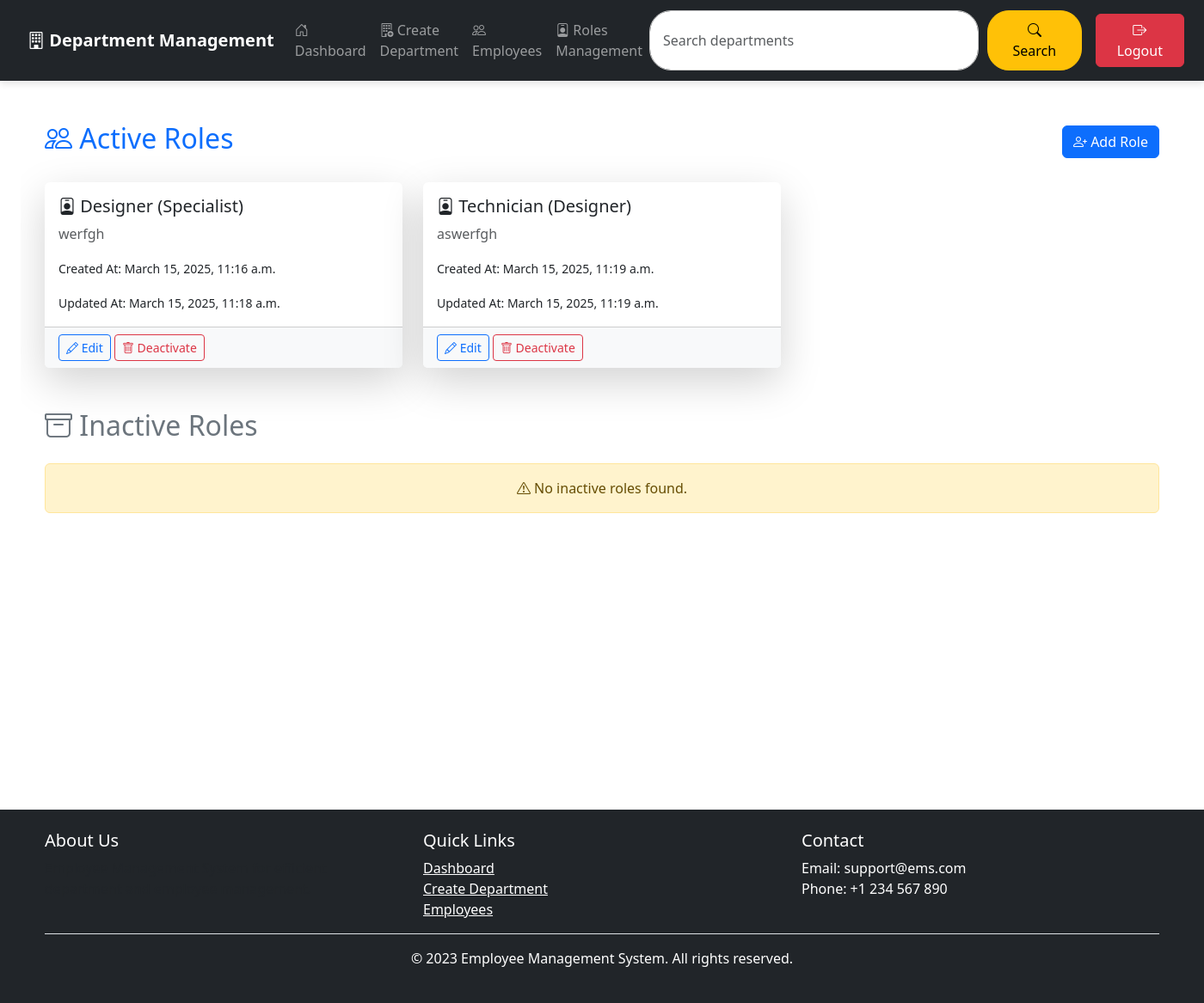
After one commit to Sameer9612/authentication, a Django app: page /roles/ in a window 1400 px wide. The commit adds this page. Shown: the whole page at 86% size. Run offline with Django 5.2, Linux system fonts and the light colour scheme; a user stored in the database is signed in; data comes from the database, SQL or seed files in the repository; both versions use the stored data as it was after the commit; some libraries are stand-ins or nearby versions.

Commit message:
role management

```diff
--- a/app/templates/base.html
+++ b/app/templates/base.html
@@ -47,7 +47,6 @@
     <nav class="navbar navbar-expand-lg navbar-dark bg-dark">
         <div class="container-fluid">
             <a class="navbar-brand fw-bold" href="{% url 'departments:dashboard' %}">
-
                 <i class="bi bi-building"></i> Department Management
             </a>
 
@@ -55,12 +54,11 @@
                     aria-controls="navbarNav" aria-expanded="false" aria-label="Toggle navigation">
                 <span class="navbar-toggler-icon"></span>
             </button>
-
+            {% if user.is_authenticated %}
             <div class="collapse navbar-collapse" id="navbarNav">
                 <ul class="navbar-nav me-auto">
                     <li class="nav-item">
                         <a class="nav-link" href="{% url 'departments:dashboard' %}">
-
                             <i class="bi bi-house-door"></i> Dashboard
                         </a>
                     </li>
@@ -74,13 +72,16 @@
                             <i class="bi bi-people"></i> Employees
                         </a>
                     </li>
+                    <li class="nav-item">
+                        <a class="nav-link" href="{% url 'role_dashboard' %}">
+                            <i class="bi bi-person-badge"></i> Roles Management
+                        </a>
+                    </li>
                 </ul>
-
 
                 <!-- Centered Search Bar -->
                 <div class="search-box">
                     <form class="d-flex" action="{% url 'departments:search' %}" method="GET">
-
                         <input class="form-control search-input" type="search" name="q" placeholder="Search departments">
                         <button class="btn btn-warning search-btn" type="submit">
                             <i class="bi bi-search"></i> Search
@@ -88,7 +89,7 @@
                     </form>
                 </div>
 
-                {% if user.is_authenticated %}
+
                 <div class="ms-3">
                     <form action="{% url 'logout' %}" method="POST">
                         {% csrf_token %}
@@ -103,7 +104,6 @@
     </nav>
 
     <div class="container-fluid p-4 min-vh-100 d-flex flex-column" style="padding-bottom: 100px;">
-
         {% if messages %}
             {% for message in messages %}
                 <div class="alert alert-{{ message.tags }}">
@@ -134,7 +134,6 @@
                         <li><a href="{% url 'departments:dashboard' %}" class="text-white">Dashboard</a></li>
                         <li><a href="{% url 'departments:create' %}" class="text-white">Create Department</a></li>
                         <li><a href="{% url 'employee_dashboard' %}" class="text-white">Employees</a></li>
-
                     </ul>
                 </div>
                 <div class="col-md-4">
--- /dev/null
+++ b/app/templates/roles/dashboard.html
@@ -0,0 +1,74 @@
+{% extends 'base.html' %}
+
+{% block content %}
+<div class="container mt-4">
+    <div class="d-flex justify-content-between align-items-center mb-4">
+        <h2 class="text-primary"><i class="bi bi-people"></i> Active Roles</h2>
+        <a href="{% url 'create_role' %}" class="btn btn-primary">
+            <i class="bi bi-person-plus"></i> Add Role
+        </a>
+    </div>
+
+    {% if active_roles %}
+        <div class="row row-cols-1 row-cols-md-2 row-cols-lg-3 g-4">
+            {% for role in active_roles %}
+            <div class="col">
+                <div class="card h-100 shadow-lg border-0">
+                    <div class="card-body">
+                        <h5 class="card-title text-dark">
+                            <i class="bi bi-person-badge"></i> {{ role.role_name }} {% if role.position %} ({{ role.position }}) {% endif %}
+                        </h5>
+                        <p class="card-text text-muted">{{ role.description }}</p>
+                        <p class="card-text"><small>Created At: {{ role.created_at }}</small></p>
+                        <p class="card-text"><small>Updated At: {{ role.updated_at }}</small></p>
+                    </div>
+                    <div class="card-footer bg-light d-flex justify-content-between">
+                        <div>
+                            <a href="{% url 'update_role' role.role_id %}" class="btn btn-sm btn-outline-primary">
+                                <i class="bi bi-pencil"></i> Edit
+                            </a>
+                            <a href="{% url 'delete_role' role.role_id %}" class="btn btn-sm btn-outline-danger">
+                                <i class="bi bi-trash"></i> Deactivate
+                            </a>
+                        </div>
+                    </div>
+                </div>
+            </div>
+            {% endfor %}
+        </div>
+    {% else %}
+        <div class="alert alert-info text-center">
+            <i class="bi bi-info-circle"></i> No active roles found.
+            <a href="{% url 'create_role' %}" class="alert-link">Create one now</a>.
+        </div>
+    {% endif %}
+
+    <h2 class="mt-5 mb-4 text-secondary"><i class="bi bi-archive"></i> Inactive Roles</h2>
+
+    {% if inactive_roles %}
+        <div class="row row-cols-1 row-cols-md-2 row-cols-lg-3 g-4">
+            {% for role in inactive_roles %}
+            <div class="col">
+                <div class="card h-100 shadow-sm border-0">
+                    <div class="card-body">
+                        <h5 class="card-title text-muted">
+                            <i class="bi bi-x-circle"></i> {{ role.role_name }} {% if role.position %} ({{ role.position }}) {% endif %}
+                        </h5>
+                        <p class="card-text">{{ role.description }}</p>
+                    </div>
+                    <div class="card-footer bg-light text-center">
+                        <a href="{% url 'reactivate_role' role.role_id %}" class="btn btn-sm btn-outline-success">
+                            <i class="bi bi-arrow-repeat"></i> Reactivate
+                        </a>
+                    </div>
+                </div>
+            </div>
+            {% endfor %}
+        </div>
+    {% else %}
+        <div class="alert alert-warning text-center">
+            <i class="bi bi-exclamation-triangle"></i> No inactive roles found.
+        </div>
+    {% endif %}
+</div>
+{% endblock %}
--- a/app/views.py
+++ b/app/views.py
@@ -1,33 +1,90 @@
 from django.shortcuts import render, get_object_or_404, redirect
 from django.contrib import messages
 from django.contrib.auth.decorators import login_required, user_passes_test
-from .models import Department, Employee
-from .forms import DepartmentForm, EmployeeForm
+from .models import Department, Employee, Role
+from .forms import DepartmentForm, EmployeeForm, RoleForm
 from django.contrib.auth.views import PasswordResetView, PasswordResetConfirmView, PasswordResetCompleteView
-
 from django.urls import reverse_lazy
+from django.db.models import CharField, Value
+from django.db.models.functions import Concat
 
 class CustomPasswordResetView(PasswordResetView):
     template_name = 'registration/password_reset_form.html'
     email_template_name = 'registration/password_reset_email.html'
     success_url = reverse_lazy('password_reset_complete')
 
-
 class CustomPasswordResetConfirmView(PasswordResetConfirmView):
     template_name = 'registration/password_reset_confirm.html'
     success_url = reverse_lazy('password_reset_complete')
 
-
 class CustomPasswordResetCompleteView(PasswordResetCompleteView):
     template_name = 'registration/password_reset_complete.html'
-
-
-
 
 def is_admin(user):
     return user.is_superuser
 
-# Department views
+# Role views
+@login_required
+@user_passes_test(is_admin)
+def role_dashboard(request):
+    all_roles = Role.objects.all()  # Fetch all roles
+    active_roles = all_roles.filter(status=True)  # Filter active roles
+    inactive_roles = all_roles.filter(status=False)  # Filter inactive roles
+
+    return render(request, 'roles/dashboard.html', {
+        'active_roles': active_roles,
+        'inactive_roles': inactive_roles
+    })
+
+@login_required
+@user_passes_test(is_admin)
+def create_role(request):
+    if request.method == 'POST':
+        form = RoleForm(request.POST)
+        if form.is_valid():
+            # Include the selected position in the role name
+            position = form.cleaned_data.get('position')  # Get the selected position
+            role_name = form.cleaned_data.get('role_name')  # Get the role name
+            form.instance.role_name = f"{role_name} ({position})" if position else role_name
+            form.save()
+            messages.success(request, 'Role created successfully!')
+            return redirect('role_dashboard')
+        else:
+            # Log form errors
+            print(form.errors)  # Log the errors to the console for debugging
+    else:
+        form = RoleForm()
+    return render(request, 'roles/form.html', {'form': form})
+
+@login_required
+@user_passes_test(is_admin)
+def update_role(request, role_id):
+    role = get_object_or_404(Role, role_id=role_id)
+    if request.method == 'POST':
+        form = RoleForm(request.POST, instance=role)
+        if form.is_valid():
+            # Include the selected position in the role name
+            position = form.cleaned_data.get('position')  # Get the selected position
+            role_name = form.cleaned_data.get('role_name')  # Get the role name
+            form.instance.role_name = f"{role_name} ({position})" if position else role_name
+            form.save()
+            messages.success(request, 'Role updated successfully!')
+            return redirect('role_dashboard')
+    else:
+        form = RoleForm(instance=role)
+    return render(request, 'roles/form.html', {'form': form})
+
+@login_required
+@user_passes_test(is_admin)
+def delete_role(request, role_id):
+    role = get_object_or_404(Role, role_id=role_id)
+    if request.method == 'POST':
+        role.status = False  # Soft delete
+        role.save()
+        messages.success(request, 'Role deleted successfully!')
+        return redirect('role_dashboard')
+    return render(request, 'roles/confirm_delete.html', {'role': role})
+
 @login_required
 @user_passes_test(is_admin)
 def department_dashboard(request):
@@ -37,8 +94,6 @@ def department_dashboard(request):
         'active_departments': active_departments,
         'inactive_departments': inactive_departments
     })
-
-
 
 @login_required
 @user_passes_test(is_admin)
@@ -89,7 +144,6 @@ def reassign_employees(request, dept_id):
         'departments': departments
     })
 
-
 @login_required
 @user_passes_test(is_admin)
 def reactivate_department(request, dept_id):
@@ -106,7 +160,6 @@ def reactivate_department(request, dept_id):
 @login_required
 @user_passes_test(is_admin)
 def delete_department(request, dept_id):
-
     department = get_object_or_404(Department, dept_id=dept_id)
     if request.method == 'POST':
         if department.has_linked_employees():
@@ -137,6 +190,21 @@ def search_department(request):
     else:
         departments = Department.objects.filter(status=True)
     return render(request, 'departments/search_results.html', {'departments': departments})
+
+@login_required
+@user_passes_test(is_admin)
+def view_role(request, role_id):
+    role = get_object_or_404(Role, role_id=role_id)
+    return render(request, 'roles/view.html', {'role': role})
+
+@login_required
+@user_passes_test(is_admin)
+def reactivate_role(request, role_id):
+    role = get_object_or_404(Role, role_id=role_id)
+    role.status = True  # Reactivate the role
+    role.save()
+    messages.success(request, f"Role '{role.role_name}' has been reactivated successfully.")
+    return redirect('role_dashboard')
 
 # Employee views
 @login_required
--- a/project/urls.py
+++ b/project/urls.py
@@ -1,30 +1,8 @@
-"""
-URL configuration for project project.
-
-The `urlpatterns` list routes URLs to views. For more information please see:
-    https://docs.djangoproject.com/en/5.1/topics/http/urls/
-Examples:
-Function views
-    1. Add an import:  from my_app import views
-    2. Add a URL to urlpatterns:  path('', views.home, name='home')
-Class-based views
-    1. Add an import:  from other_app.views import Home
-    2. Add a URL to urlpatterns:  path('', Home.as_view(), name='home')
-Including another URLconf
-    1. Import the include() function: from django.urls import include, path
-    2. Add a URL to urlpatterns:  path('blog/', include('blog.urls'))
-"""
 from django.contrib import admin
 from django.urls import path, include
 from django.views.generic import RedirectView
 from django.contrib.auth import views as auth_views
 from app import views
-
-
-
-
-
-
 
 urlpatterns = [
     path('', RedirectView.as_view(url='departments/')),
@@ -33,18 +11,20 @@ urlpatterns = [
     path('login/', auth_views.LoginView.as_view(template_name='registration/login.html'), name='login'),
     path('logout/', auth_views.LogoutView.as_view(), name='logout'),
 
-
     # Department URLs
     path('departments/', include('app.urls')),
     path('reactivate/<int:dept_id>/', views.reactivate_department, name='reactivate_department'),
 
-
-
+    # Role URLs
+    path('roles/', views.role_dashboard, name='role_dashboard'),
+    path('roles/reactivate/<int:role_id>/', views.reactivate_role, name='reactivate_role'),
+    path('roles/create/', views.create_role, name='create_role'),
+    path('roles/update/<int:role_id>/', views.update_role, name='update_role'),
+    path('roles/delete/<int:role_id>/', views.delete_role, name='delete_role'),
 
     # Employee URLs
     path('employees/', views.employee_dashboard, name='employee_dashboard'),
     path('employees/create/', views.create_employee, name='create_employee'),
     path('employees/update/<int:emp_id>/', views.update_employee, name='update_employee'),
     path('employees/delete/<int:emp_id>/', views.delete_employee, name='delete_employee'),
-
 ]
```
Also changed, not shown: app/admin.py (+9 -1 lines), app/forms.py (+40 -2 lines), app/models.py (+18 -1 lines), app/templates/roles/confirm_delete.html (added, +12 -0 lines), app/templates/roles/form.html (added, +44 -0 lines), app/templates/roles/view.html (added, +19 -0 lines), app/migrations/0006_role.py (added), db.sqlite3.
